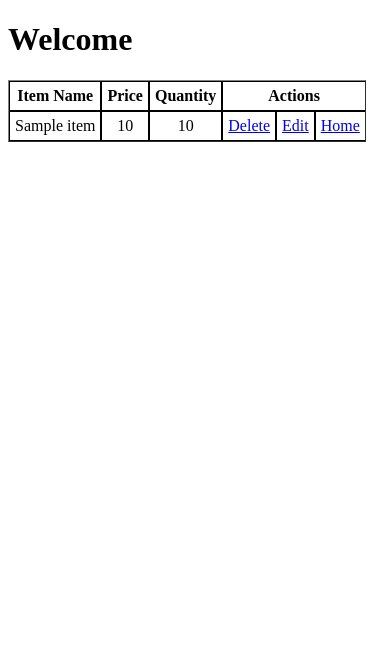
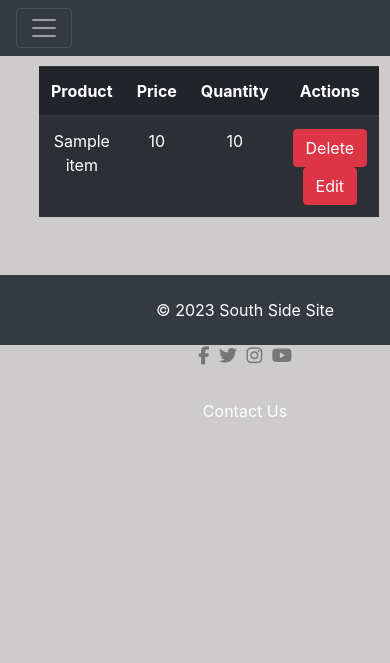
Before and after one commit to Marwan1698/Django-E-Commerce, a Django app: page /store/manage_items/ in a window 390 px wide. Shown: the top 663 px of the page. Before the commit the page ends 142 px from the top, so only its background shows below. Run offline with Django 4.2, Linux system fonts and the light colour scheme; a user stored in the database is signed in; tables that the repository leaves empty hold one stand-in row (values such as "Sample post"); some libraries are stand-ins or nearby versions.

Commit message:
Changes in style

```diff
--- a/templates/estore/manage_items.html
+++ b/templates/estore/manage_items.html
@@ -1,7 +1,5 @@
-
+{% extends 'base.html' %}
 {% load static %}
-
-
 <!DOCTYPE html>
 <html lang="en">
 
@@ -10,48 +8,45 @@
     <meta name="viewport" content="width=device-width, initial-scale=1.0">
     <title>Manage Items</title>
 
-    <style>
-        table {
-            border-collapse: separate;
-            border-spacing: 0;
-        }
-
-        th,
-        td {
-            border: 1px solid black;
-            padding: 5px;
-        }
-
-        th:last-child,
-        td:last-child {
-            border-right: none;
-        }
-    </style>
-
 </head>
 
 <body>
-    <h1> Welcome </h1>
+    {% block title_block %}
+  {% endblock %}
 
-
-    <table border="1" class="table table-primary">
+  {% block main_block %}
+    <div style="margin: 5% auto; width: 80%; margin-bottom: 15%;">
+        <div class="text-info col-md-5" style="padding-left: 13%;">
+            <h2>Order Details</h2>
+            <!-- <hr style="width: 5%; border-style: solid; font-weight: bold;"> -->
+        </div>
+        <div>
+            <table class="table table-striped mx-auto table-dark table-hover w-75 justify-content-center">
+                <thead>
                     <tr style="text-align: center">
-            <th>Item Name</th>
-            <th>Price</th>
-            <th>Quantity</th>
-            <th colspan="3">Actions</th>
+                        <th scope="col">Product</th>
+                        <th scope="col">Price</th>
+                        <th scope="col">Quantity</th>
+                        <th scope="col">Actions</th>
                     </tr>
+                </thead>
+                <tbody style="text-align: center"></tbody>
                 {% for item in items %}
                 <tr style="text-align: center">
                     <td>{{ item.name }}</td>
                     <td>{{ item.price }}</td>
                     <td>{{ item.quantity }}</td>
-            <td><a href="{% url 'delete-item' item.id %}">Delete</a></td>
-            <td><a href="{% url 'edit-item' item.id %}">Edit</a></td>
-            <td><a href="{% url 'e-home' %}">Home</a></td>
+
+                    <td><a class="btn btn-danger" href="{% url 'delete-item' item.id %}">Delete</a>
+                    <a class="btn btn-danger" href="{% url 'edit-item' item.id %}">Edit</a></td>
+
                 </tr>
                 {% endfor %}
+                </tbody>
             </table>
+        </div>
+    </div>
+    {% endblock %}
 
 </body>
 
```
Also changed, not shown: templates/estore/addItem.html (+18 -6 lines). Lines whose indentation alone changed are shown as unchanged.
